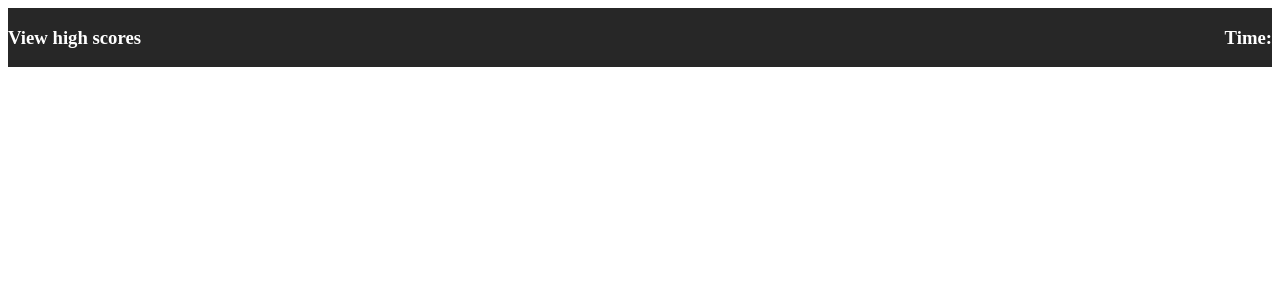
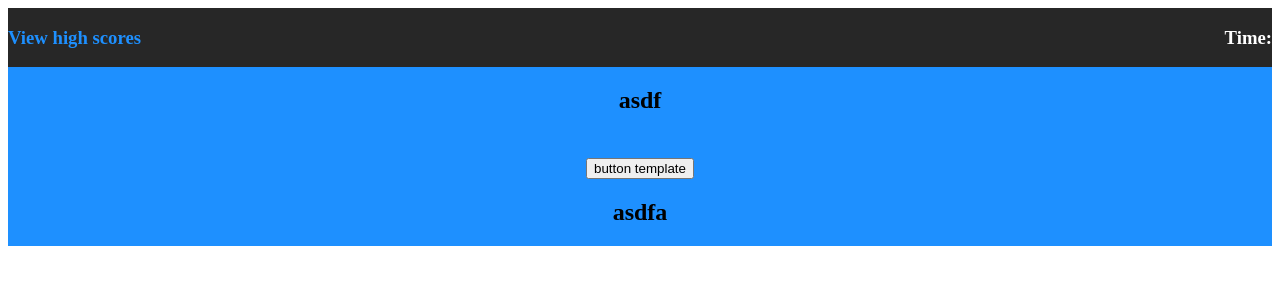
Before and after one commit to BrettMiller47/coding-assessment, a plain HTML site: page index.html in a window 1280 px wide. Drawn offline with nearby package versions, Linux system fonts and the light colour scheme.

Commit message:
1) changed color of anchor tags 2) added <main> 3) added three <section> elements to serve as row containers for the Question, Answer Options, Actual Answer 4) changed class from flex-row to header-row 5) added class main-row to <section> elements

```diff
--- a/assets/css/style.css
+++ b/assets/css/style.css
@@ -6,10 +6,10 @@
 
 a {
     text-decoration: none;
-    color: var(--light);
+    color: var(--highlight);
 }
 
-.flex-row {
+.header-row {
     display: flex;
     flex-direction: row;
     justify-content: space-between;
@@ -17,3 +17,9 @@ a {
     color: var(--light);
     text-decoration: none;
 }
+
+.main-row {
+    display: flex;
+    justify-content: center;
+    background: var(--highlight);
+}
--- a/index.html
+++ b/index.html
@@ -8,12 +8,23 @@
     <title>Coding Assessment</title>
 </head>
 <body>
-    <header class="flex-row">
+    <header class="header-row">
         <h3>
             <a href="">View high scores</a>
         </h3>
-        <h3 id="#time">Time: </h3>
+        <h3 id="#time">Time:</h3>
     </header>
+    <main>
+        <section class="main-row">
+            <h1 id="question">asdf</p>
+        </section>
+        <section id="answer-options" class="main-row">
+            <button>button template</button>
+        </section>
+        <section class="main-row">
+            <h1 id="answer">asdfa</h1>
+        </section>
+    </main>
 </body>
 <script src="https://code.jquery.com/jquery-3.5.1.min.js"></script>
 <script type="text/javascript" src="./assets/js/script.js"></script>
```
